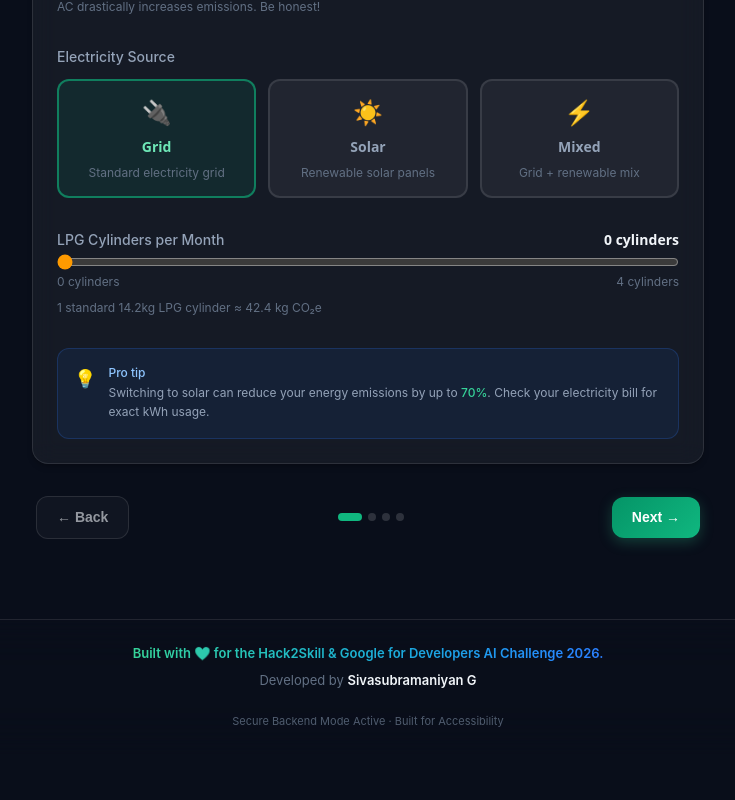
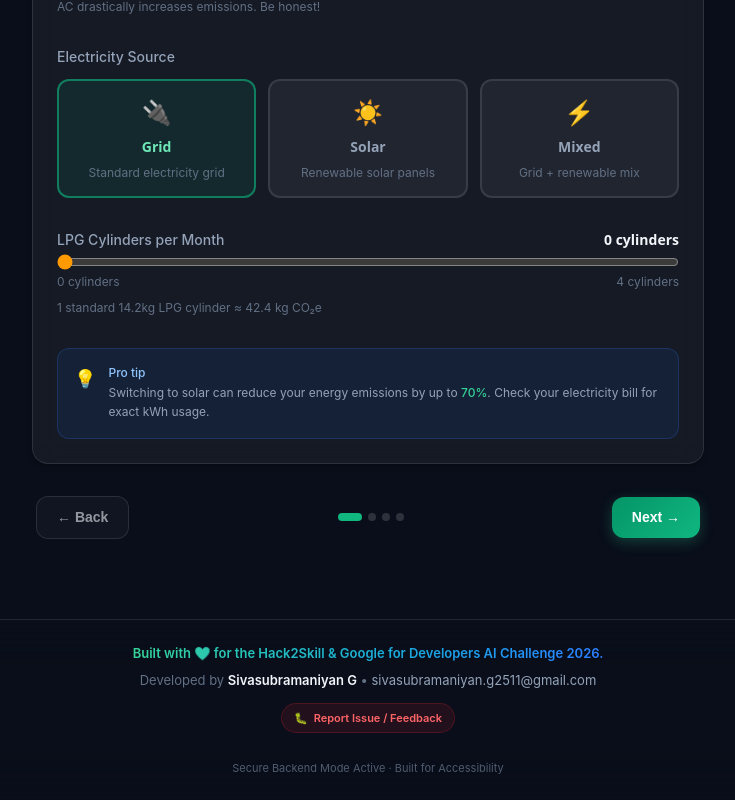
Before and after one commit to Siva-2511/Carbonfootprint, a React (Vite) app: page / in a window 1280 px wide. Shown: the part 691-1491 px from the top of the page, without its empty margins (272-1007 px from the left). Before the commit the page ends 1445 px from the top, so only its background shows below. Built offline with nearby package versions, Linux system fonts and the light colour scheme.

Commit message:
feat: add professional footer contact info and report issue button

```diff
--- a/src/components/Layout.tsx
+++ b/src/components/Layout.tsx
@@ -180,7 +180,21 @@ export function Layout({ children, activeTab, onTabChange }: LayoutProps) {
         <p className="font-semibold mb-1 bg-gradient-to-r from-emerald-400 to-blue-500 bg-clip-text text-transparent inline-block">
           Built with ❤️ for the Hack2Skill & Google for Developers AI Challenge 2026.
         </p>
-        <p className="mt-1">Developed by <strong className="text-primary font-semibold">Sivasubramaniyan G</strong></p>
+        <p className="mt-1">
+          Developed by <a href="https://github.com/Siva-2511" target="_blank" rel="noreferrer" className="text-primary font-semibold hover:text-emerald-400 transition-colors">Sivasubramaniyan G</a>
+          {' '}•{' '}
+          <a href="mailto:sivasubramaniyan.g2511@gmail.com" className="text-secondary hover:text-emerald-400 transition-colors">sivasubramaniyan.g2511@gmail.com</a>
+        </p>
+
+        <div className="mt-3 mb-1 flex justify-center">
+          <a
+            href="mailto:sivasubramaniyan.g2511@gmail.com?subject=CarbonSense%20Feedback%20/%20Issue"
+            className="inline-flex items-center gap-1.5 px-3 py-1.5 bg-red-500/10 text-red-400 hover:bg-red-500/20 border border-red-500/20 rounded-full text-[11px] font-semibold transition-colors"
+          >
+            <span>🐛</span> Report Issue / Feedback
+          </a>
+        </div>
+
         <div className="my-2 h-[1px] bg-muted/30 w-10 inline-block"></div>
         <p className="text-[11px] opacity-80">Secure Backend Mode Active · Built for Accessibility</p>
       </footer>
```
